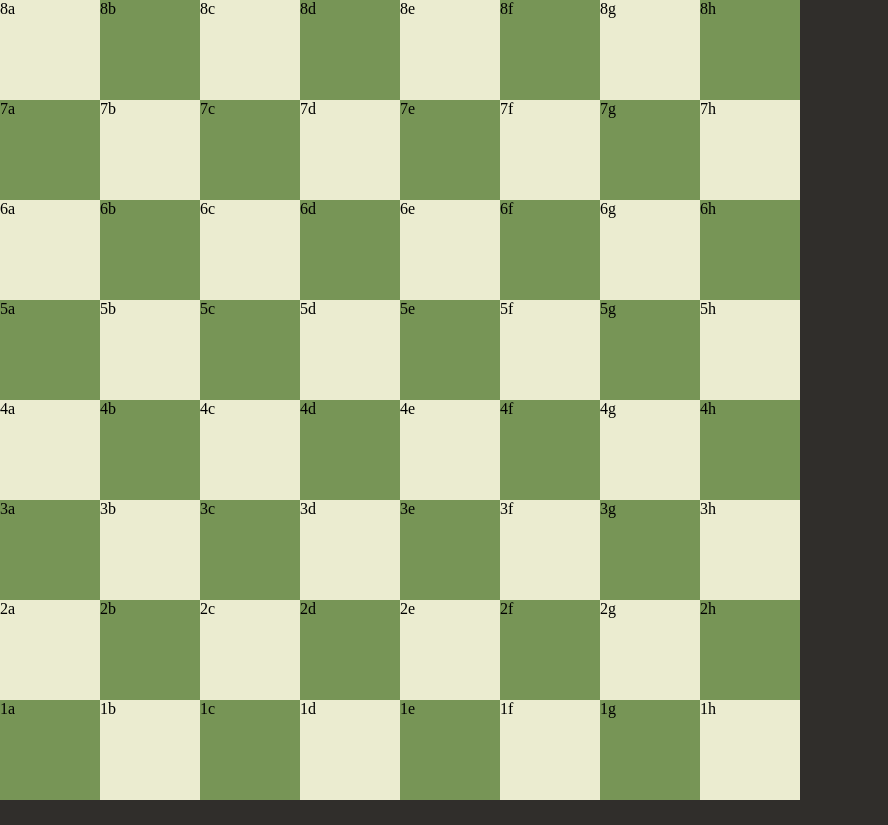
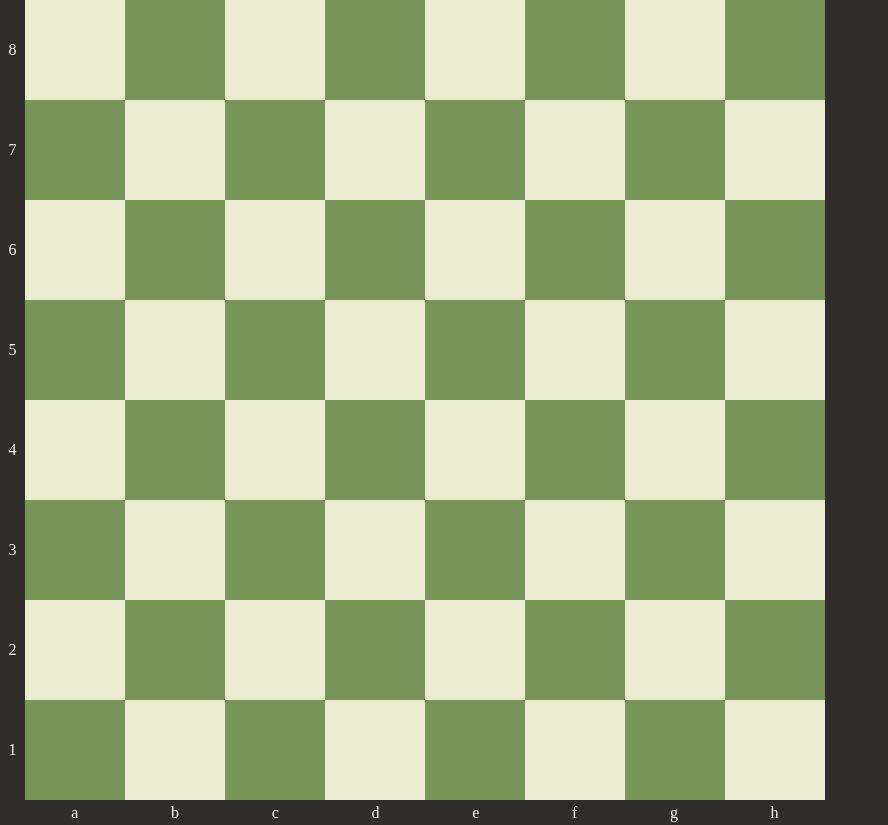
Before and after one commit to AlexanderLeonhardt/chess-web-project, a React (Vite) app: page / in a window 1280 px wide. Shown: the whole page, without its empty margins (0-888 px from the left). Before the commit the page ends 800 px from the top, so only its background shows below. Built offline with nearby package versions, Linux system fonts and the light colour scheme.

Commit message:
ranks + file labels

```diff
--- /dev/null
+++ b/src/components/Board/Bits/Files.jsx
@@ -0,0 +1,9 @@
+import styles from './Files.module.css';
+
+const Files = ({files}) => {
+  return <div className={styles.files}>
+    {files.map(file => <span key={file}>{file}</span>)}
+  </div>
+}
+
+export default Files;
--- /dev/null
+++ b/src/components/Board/Bits/Files.module.css
@@ -0,0 +1,8 @@
+.files {
+  grid-column: 2;
+  display: flex;
+  align-items: center;
+  justify-content: space-around;
+  color: white;
+  height: calc(.25*var(--tile-size));
+ }
--- /dev/null
+++ b/src/components/Board/Bits/Ranks.jsx
@@ -0,0 +1,9 @@
+import styles from './Ranks.module.css';
+
+const Ranks = ({ranks}) => {
+  return <div className={styles.ranks}>
+    {ranks.map(rank => <span key={rank}>{rank}</span>)}
+  </div>
+}
+
+export default Ranks;
--- /dev/null
+++ b/src/components/Board/Bits/Ranks.module.css
@@ -0,0 +1,7 @@
+.ranks {
+ display: flex;
+ flex-direction: column;
+ align-items: center;
+ justify-content: space-around;
+ color: white;
+}
--- a/src/components/Board/Board.jsx
+++ b/src/components/Board/Board.jsx
@@ -1,5 +1,7 @@
 import { getCharacter } from '../../helper';
 import styles from './Board.module.css';
+import Files from './Bits/Files';
+import Ranks from './Bits/Ranks';
 
 function Board() {
 
@@ -9,16 +11,18 @@ function Board() {
   const getColor = (i, j) => styles[(i + j) % 2 === 0 ? 'light' : 'dark'];
 
   return <div id={styles.board}>
+    <Ranks ranks={ranks}/>
     <div id={styles.tiles}>
       {ranks.map((rank, i) =>
         files.map((file, j) => {
           return <div
             key={rank+''+file}
             className={`${styles.tile} ${getColor(i, j)}`}
-          >{rank}{file}</div>
+          ></div>
         })
       )}
     </div>
+    <Files files={files}/>
   </div>
 }
 
--- a/src/components/Board/Board.module.css
+++ b/src/components/Board/Board.module.css
@@ -1,5 +1,6 @@
 #board {
-
+  display: grid;
+  grid-template-columns: calc(.25*var(--tile-size)) calc(8*var(--tile-size));
 }
 
 #tiles {
```
